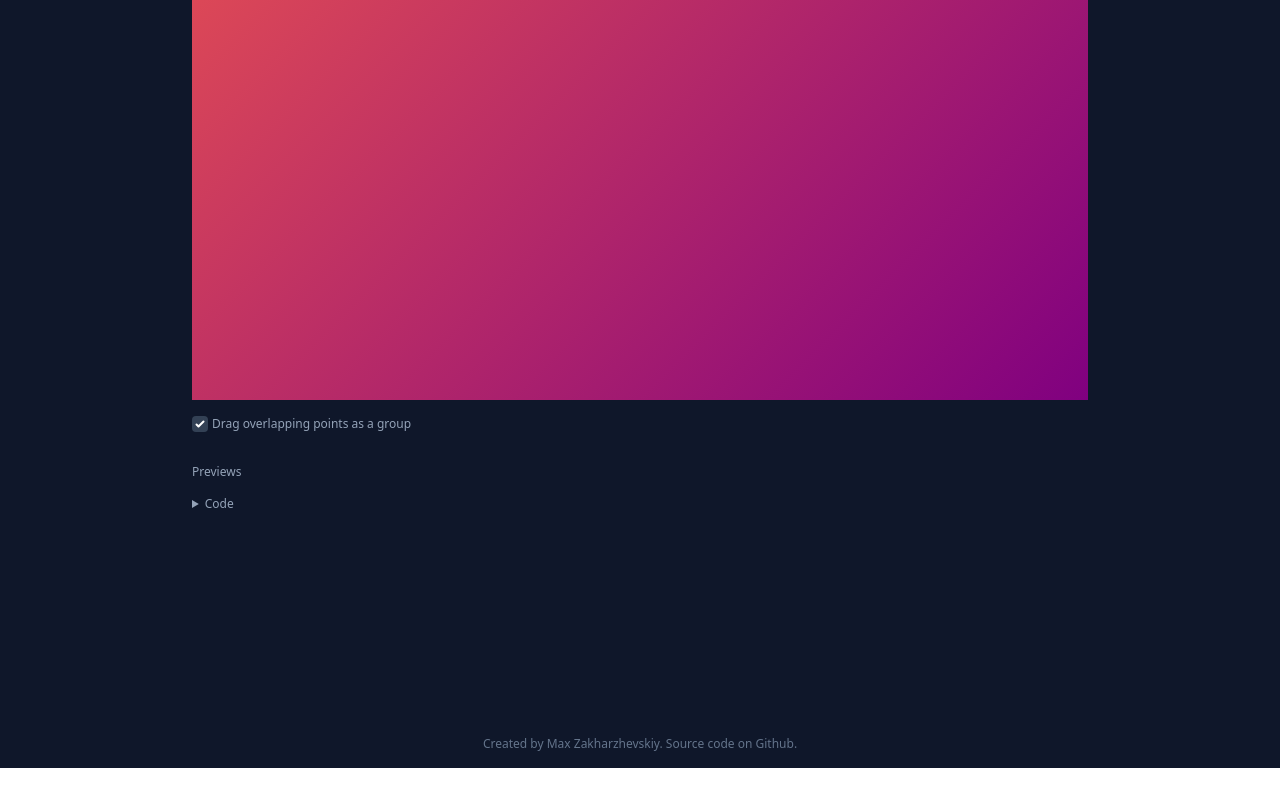
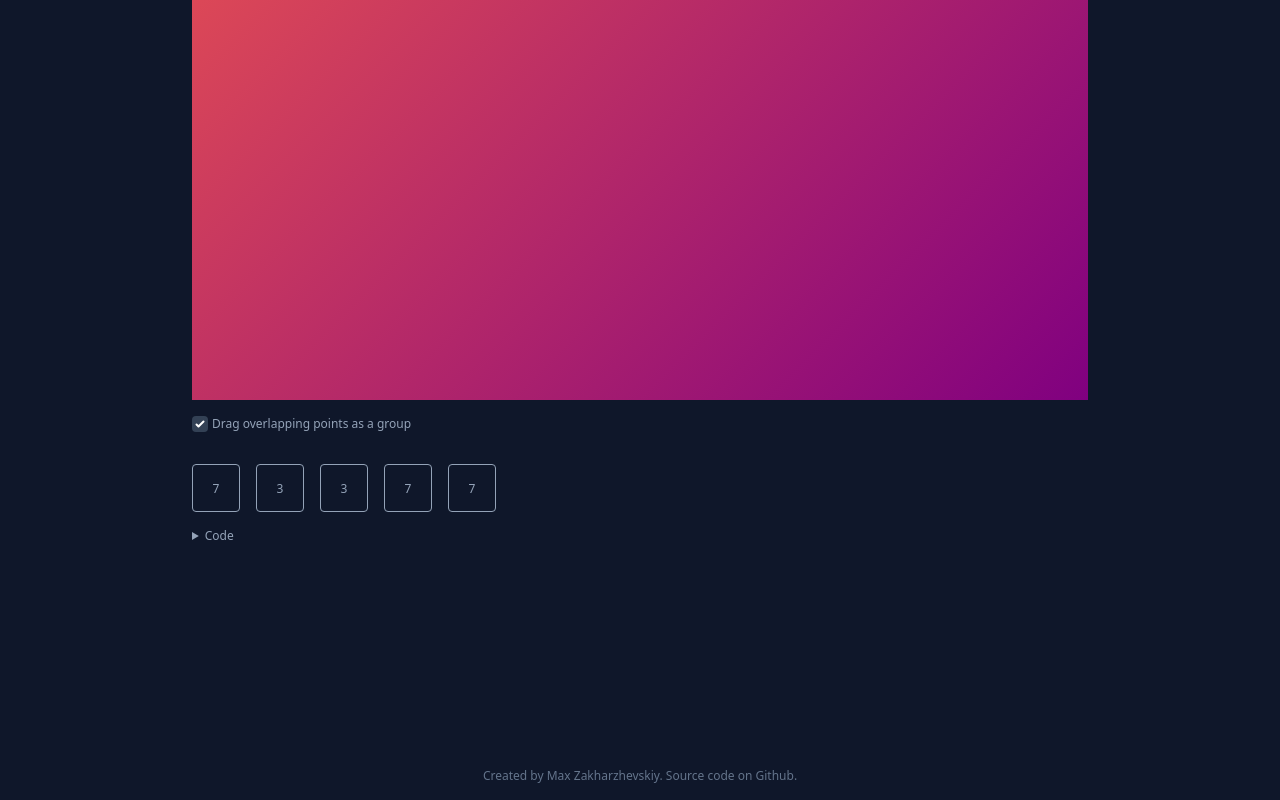
Before and after one commit to maxzz/quadratic-curves, a website built with Vite: page index.html in a window 1280 px wide. Shown: the part 528-1328 px from the top of the page. Before the commit the page ends 1296 px from the top, so only its background shows below. Built offline with nearby package versions, Linux system fonts and the light colour scheme.

Commit message:
WIP. Previews. add singleBox prototype

```diff
--- a/src/components/app.ts
+++ b/src/components/app.ts
@@ -36,8 +36,7 @@ function initEventHandlers(appContext: AppContext) {
     const events: { name: keyof Pick<HTMLElementEventMap, 'mousedown' | 'mousemove' | 'mouseup' | 'mouseout'>, fn: (event: MouseEvent) => void; }[] = [
         { name: 'mousedown', fn: dragStart, },
         { name: 'mousemove', fn: dragging, },
-        { name: 'mouseup', fn: dragDone, },
-        // { name: 'mouseout', fn: dragDone, },
+        { name: 'mouseup', fn: dragDone, }, // { name: 'mouseout', fn: dragDone, },
     ];
     events.forEach(({ name, fn }) => appContext.canvas.addEventListener(name, fn));
 
@@ -84,6 +83,8 @@ export function initApp(appContext: AppContext) {
     //appContext.canvas.style.cursor = 'move';
 
     initData(appContext);
+
+    appContext.previews.update();
 }
 
 export function draw(appContext: AppContext) {
--- a/src/components/shape-preview.ts
+++ b/src/components/shape-preview.ts
@@ -1,10 +1,27 @@
-import { AppContext } from "./types";
+import { AppContext, ILine } from "./types";
 
 export class Previews {
+    appContext: AppContext;
     container: HTMLElement;
 
     constructor(appContext: AppContext) {
+        this.appContext = appContext;
         this.container = document.getElementById('previews')!;
     }
 
+
+    private singleBox(line: ILine[]) {
+        return `
+            <div class="p-4 w-12 h-12 border-slate-400 border rounded grid items-center justify-center">
+                ${line.length}
+            </div>`;
+    }
+
+    public update() {
+        const boxes = this.appContext.lines.map((line) => {
+            return this.singleBox(line);
+        });
+        this.container.innerHTML = boxes.join('\n');
+    }
+
 }
--- a/src/templates.html
+++ b/src/templates.html
@@ -13,7 +13,7 @@
             </label>
         </div>
 
-        <div class="py-4" id="previews">
+        <div class="py-4 flex space-x-4" id="previews">
             Previews
         </div>
 
```
